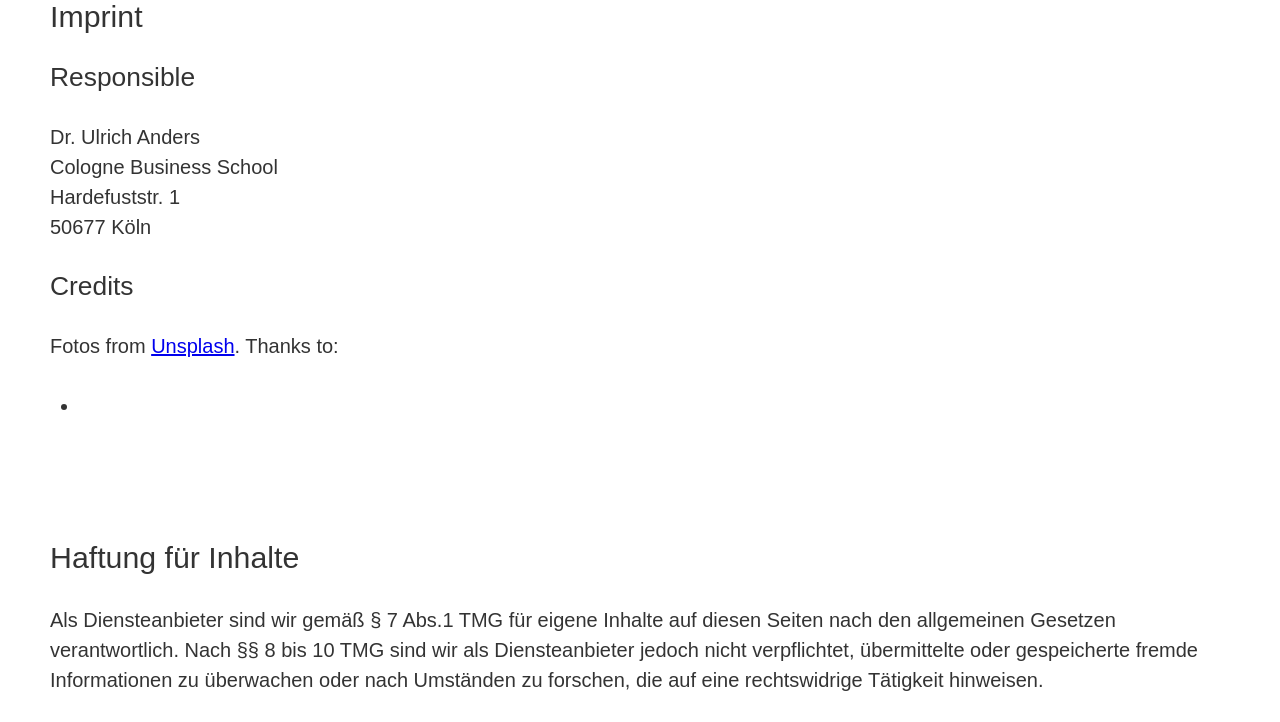
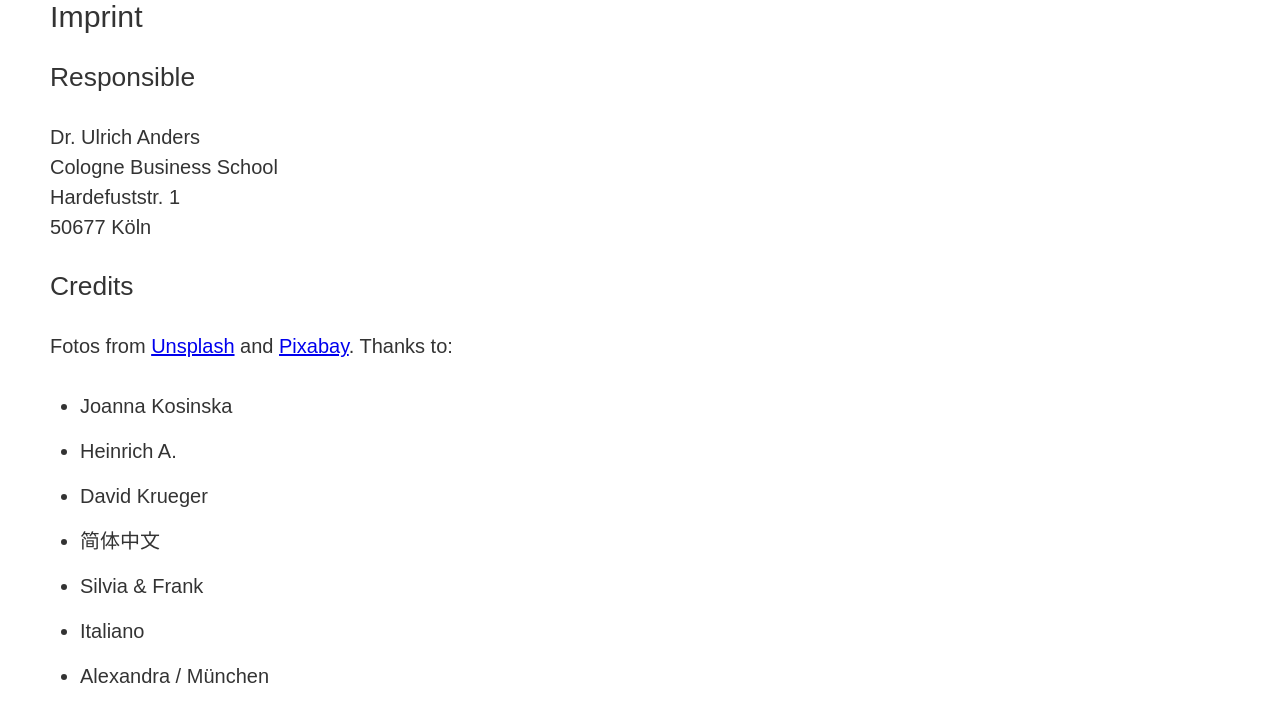
Before and after one commit to amelienelles/Pistachios, a Gatsby site: page /imprint in a window 1280 px wide. Shown: the top 722 px of the page. Built offline with nearby package versions, Linux system fonts and the light colour scheme; Gatsby itself is replaced by a stand-in of ours; some packages are replaced by stand-ins of ours; a web font is replaced by a local one.

Commit message:
Update credits

```diff
--- a/src/pages/imprint.js
+++ b/src/pages/imprint.js
@@ -1,11 +1,11 @@
-import React from 'react'
+import React from "react"
 import {
   Container,
   Img,
   Section,
-  StyledFlex as Flex,
-} from '../components-styled'
-import { Box } from 'grid-styled'
+  StyledFlex as Flex
+} from "../components-styled"
+import { Box } from "grid-styled"
 
 const ImprintPage = () => (
   <Container>
@@ -20,11 +20,23 @@ const ImprintPage = () => (
       </p>
       <h3>Credits</h3>
       <p>
-        Fotos from <a href="https://unsplash.com/">Unsplash</a>. Thanks to:
+        Fotos from{" "}
+        <a href="https://unsplash.com/" target="_blank">
+          Unsplash
+        </a>{" "}
+        and{" "}
+        <a href="https://pixabay.com/" target="_blank">
+          Pixabay
+        </a>. Thanks to:
       </p>
       <ul>
-        <li></li>
-
+        <li>Joanna Kosinska </li>
+        <li>Heinrich A. </li>
+        <li>David Krueger</li>
+        <li>简体中文</li>
+        <li>Silvia & Frank</li>
+        <li>Italiano</li>
+        <li>Alexandra / München</li>
       </ul>
 
       <p />
```
